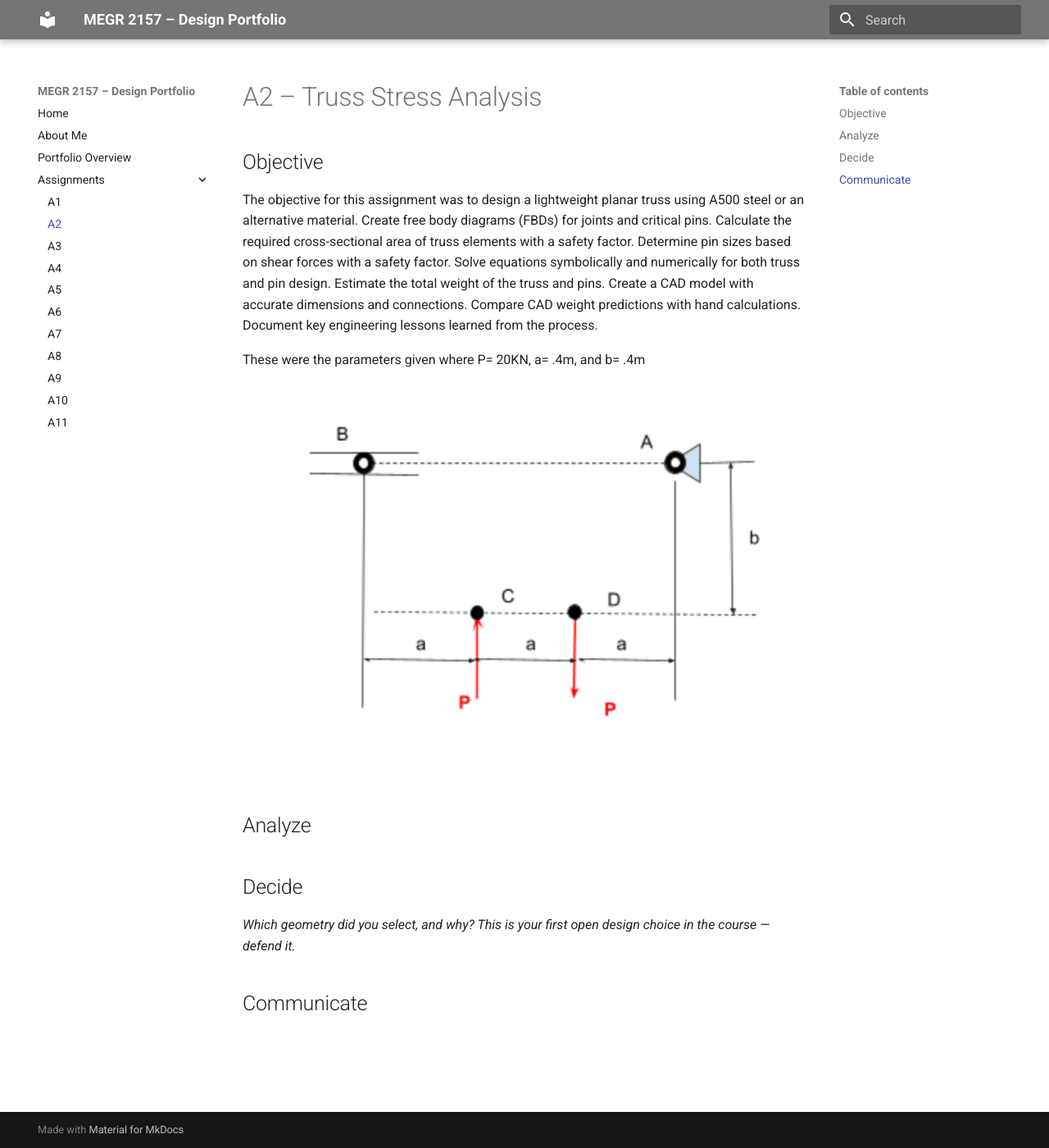
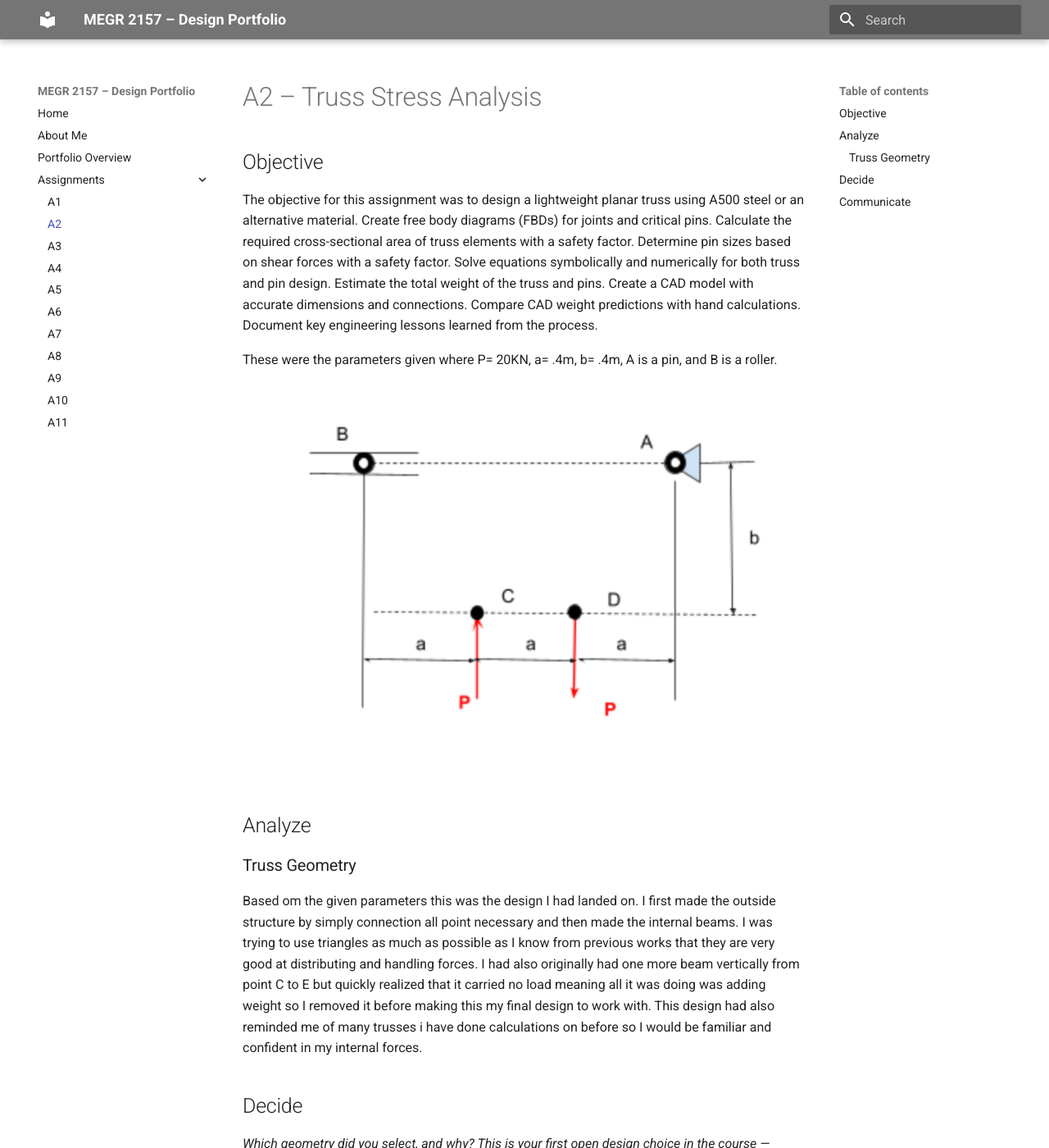
Before and after one commit to jadelma5/megr2156-portfolio, an MkDocs documentation site: the page built from docs/assignments/A02/index.md, in a window 1280 px wide and 1400 px high. Shown: the whole window at 82% size. Built offline with MkDocs 1.6.1 and Material for MkDocs 9.7.7, drawn with Linux system fonts in a browser that asks for light colours.

Commit message:
Update assignment parameters and add truss geometry section
Added details about pin and roller in parameters. Included a new section on truss geometry design considerations.

```diff
--- a/docs/assignments/A02/index.md
+++ b/docs/assignments/A02/index.md
@@ -3,13 +3,14 @@
 ## Objective
 The objective for this assignment was to design a lightweight planar truss using A500 steel or an alternative material. Create free body diagrams (FBDs) for joints and critical pins. Calculate the required cross-sectional area of truss elements with a safety factor. Determine pin sizes based on shear forces with a safety factor. Solve equations symbolically and numerically for both truss and pin design. Estimate the total weight of the truss and pins. Create a CAD model with accurate dimensions and connections. Compare CAD weight predictions with hand calculations. Document key engineering lessons learned from the process.
 
-These were the parameters given where P= 20KN, a= .4m, and b= .4m
+These were the parameters given where P= 20KN, a= .4m, b= .4m, A is a pin, and B is a roller.
 
 ![initial parameters](parameters.png)
 
 
 ## Analyze
-
+### Truss Geometry
+Based om the given parameters this was the design I had landed on. I first made the outside structure by simply connection all point necessary and then made the internal beams. I was trying to use triangles as much as possible as I know from previous works that they are very good at distributing and handling forces. I had also originally had one more beam vertically from point C to E but quickly realized that it carried no load meaning all it was doing was adding weight so I removed it before making this my final design to work with. This design had also reminded me of many trusses i have done calculations on before so I would be familiar and confident in my internal forces.
 
 ## Decide
 _Which geometry did you select, and why? This is your first open design choice in the course — defend it._
```
